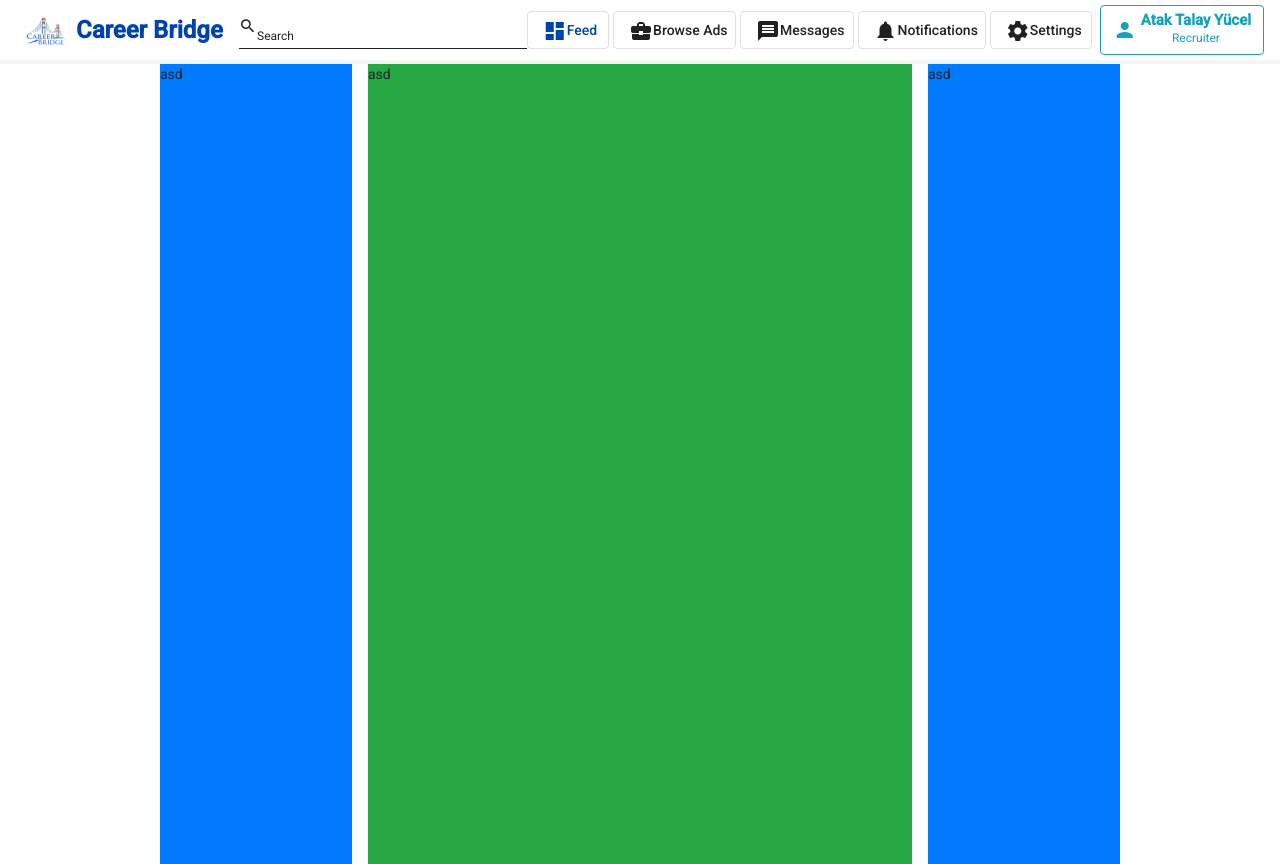
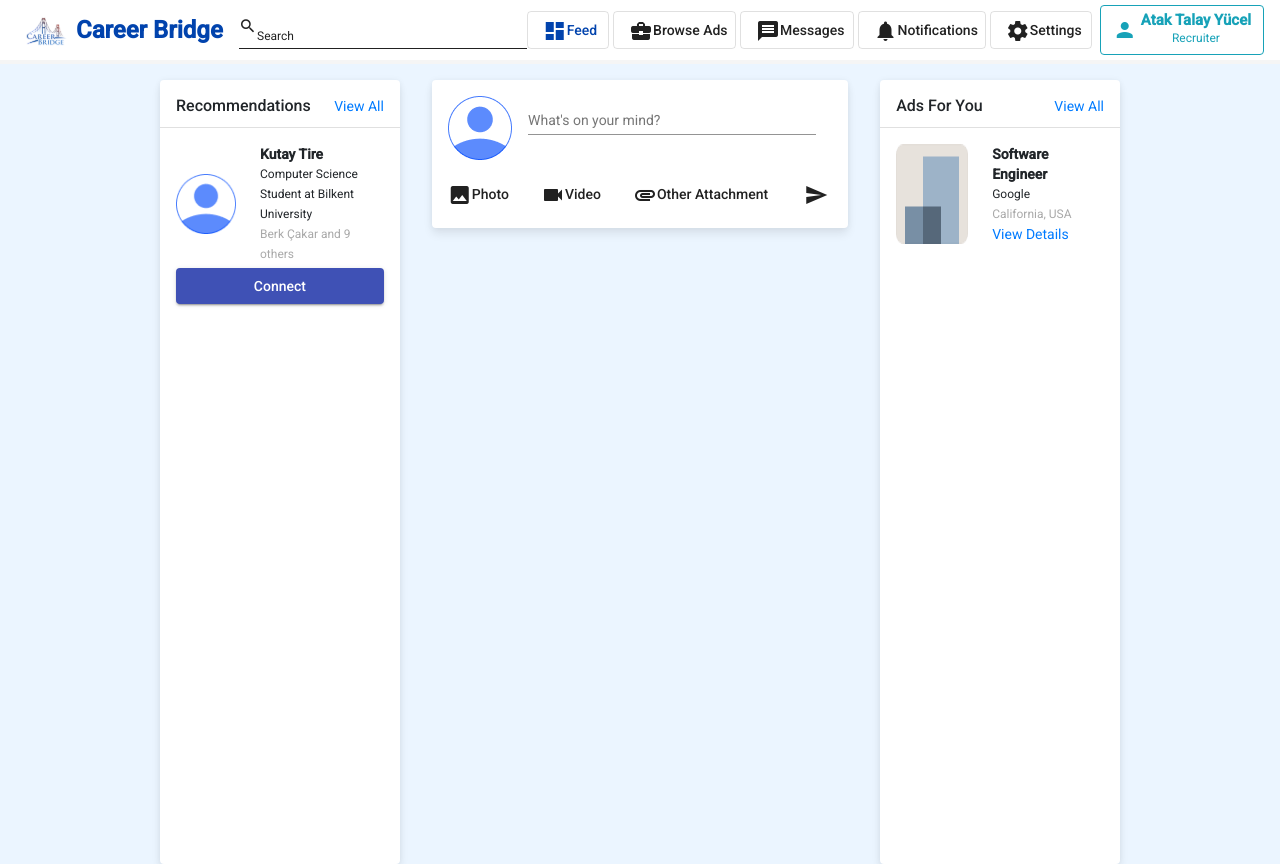
Before and after one commit to cs-353-project/CareerBridge, an Angular app in the folder frontend/: page /feed in a window 1280 px wide. Built offline with nearby package versions, Linux system fonts and the light colour scheme.

Commit message:
feed page initialization

```diff
--- a/frontend/src/app/feed/feed.component.css
+++ b/frontend/src/app/feed/feed.component.css
@@ -0,0 +1,6 @@
+
+.card-effect{
+    background-color: white;
+    border-radius: 4px;
+    box-shadow: 0 6px 10px rgba(0,0,0,.08), 0 0 6px rgba(0,0,0,.05);
+  }
--- a/frontend/src/app/feed/feed.component.html
+++ b/frontend/src/app/feed/feed.component.html
@@ -1,8 +1,86 @@
-<div class="d-flex justify-content-center h-100 w-100">
+<div
+  class="d-flex justify-content-center h-100 w-100 pt-3"
+  style="background-color: #ebf5ff">
   <div
-    class="d-flex flex-row align-items-center justify-content-center h-100 w-75">
-    <div style="width: 20%" class="h-100 bg-primary">asd</div>
-    <div class="flex-grow-1 h-100 bg-success mx-3">asd</div>
-    <div style="width: 20%" class="h-100 bg-primary">asd</div>
+    class="d-flex flex-row align-items-center justify-content-center h-100"
+    style="width: 75%">
+    <div style="width: 25%" class="h-100 card-effect">
+      <div class="d-flex flex-row justify-content-between px-3 mt-3">
+        <p class="h6">Recommendations</p>
+        <a routerLink="/feed">View All</a>
+      </div>
+      <mat-divider class="w-100"></mat-divider>
+      <div class="mx-3">
+        <div class="d-flex flex-row mt-3 align-items-center">
+          <img
+            src="assets/images/avatar.png"
+            style="width: 60px; height: 60px" />
+          <div class="d-flex flex-column ml-4">
+            <span>
+              <strong>Kutay Tire</strong>
+            </span>
+            <span style="font-size: 12px"
+              >Computer Science Student at Bilkent University
+            </span>
+            <span style="font-size: 12px; color: darkgray"
+              >Berk Çakar and 9 others</span
+            >
+          </div>
+        </div>
+        <button mat-raised-button class="w-100 mt-1" color="primary">
+          Connect
+        </button>
+      </div>
+    </div>
+    <div class="flex-grow-1 h-100 mx-3">
+      <div class="card-effect mx-3 pb-3">
+        <div class="d-flex w-100">
+          <div class="d-flex flex-row w-100 p-3">
+            <img src="assets/images/avatar.png" alt="placeholder" />
+            <mat-form-field class="w-75 ml-3">
+              <input
+                matInput
+                class="ml-3"
+                style="width: 90%"
+                placeholder="What's on your mind?" />
+            </mat-form-field>
+          </div>
+        </div>
+        <div>
+          <div class="d-flex flex-row w-100 justify-content-around">
+            <button mat-flat-button><mat-icon>image</mat-icon>Photo</button>
+            <button mat-flat-button><mat-icon>videocam</mat-icon>Video</button>
+            <button mat-flat-button>
+              <mat-icon>attachment</mat-icon>Other Attachment
+            </button>
+            <button mat-flat-button>
+              <mat-icon>send</mat-icon>
+            </button>
+          </div>
+        </div>
+      </div>
+    </div>
+    <div style="width: 25%" class="h-100 card-effect flex flex-column">
+      <div class="d-flex flex-row justify-content-between px-3 mt-3">
+        <p class="h6">Ads For You</p>
+        <a routerLink="/feed">View All</a>
+      </div>
+      <mat-divider class="w-100"></mat-divider>
+      <div>
+        <div class="d-flex flex-row px-3 mt-3">
+          <img src="assets/images/company.png" />
+          <div class="d-flex flex-column ml-4">
+            <span>
+              <strong>Software Engineer</strong>
+            </span>
+            <span style="font-size: 12px">Google</span>
+            <span style="font-size: 12px; color: darkgray"
+              >California, USA</span
+            >
+            <a routerLink="/feed">View Details</a>
+          </div>
+        </div>
+      </div>
+    </div>
   </div>
 </div>
```
Also changed, not shown: frontend/src/assets/images/avatar.png (added), frontend/src/assets/images/company.png (added).
